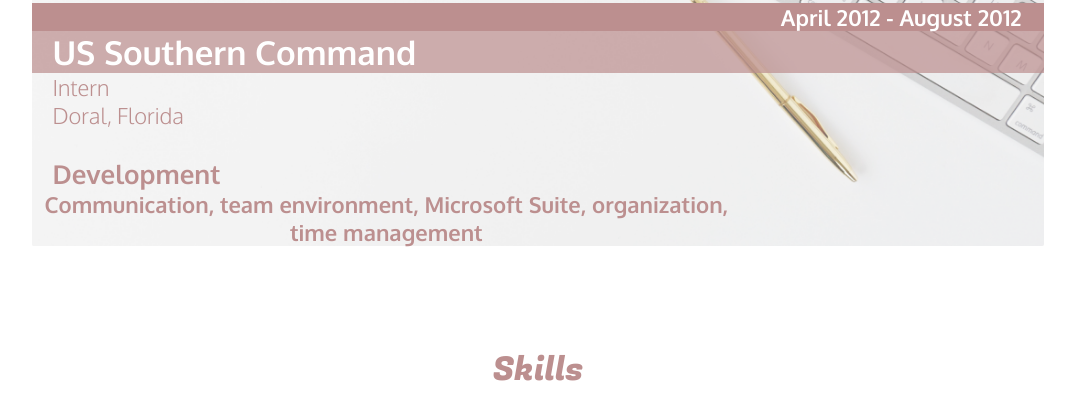
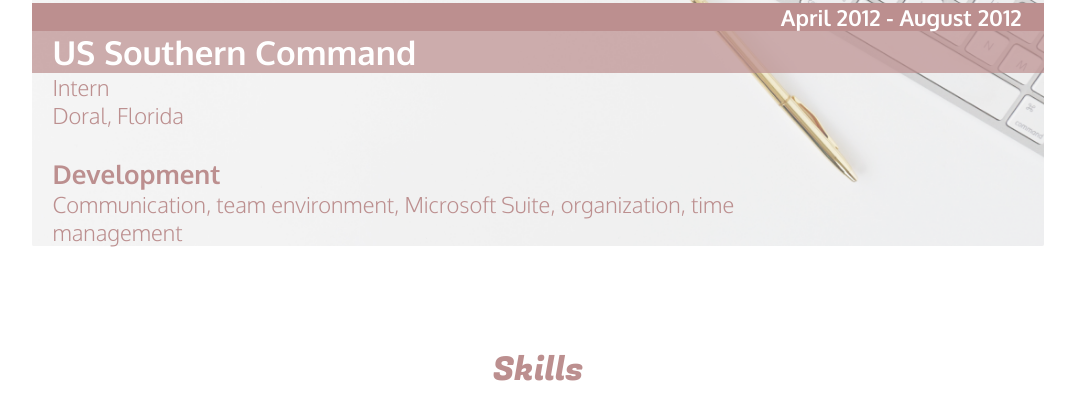
Before and after one commit to bdanois/bdanois.github.io, a plain HTML site: page index.html in a window 1280 px wide. Shown: the part 3351-3756 px from the top of the page, without its empty margins (102-1177 px from the left). Drawn offline with nearby package versions, Linux system fonts and the light colour scheme; a web font is replaced by a local one.

Commit message:
small bug

```diff
--- a/index.html
+++ b/index.html
@@ -81,7 +81,7 @@
           </div>
           <br>
           <div class='dev'>Development</div>
-          <div class='edu-text'>Communication, team environment, Microsoft Suite, organization, time management</div>
+          <div class='edu-text major'>Communication, team environment, Microsoft Suite, organization, time management</div>
         </div>
       </div>
     </div>
```
Also changed, not shown: 2 other files.
